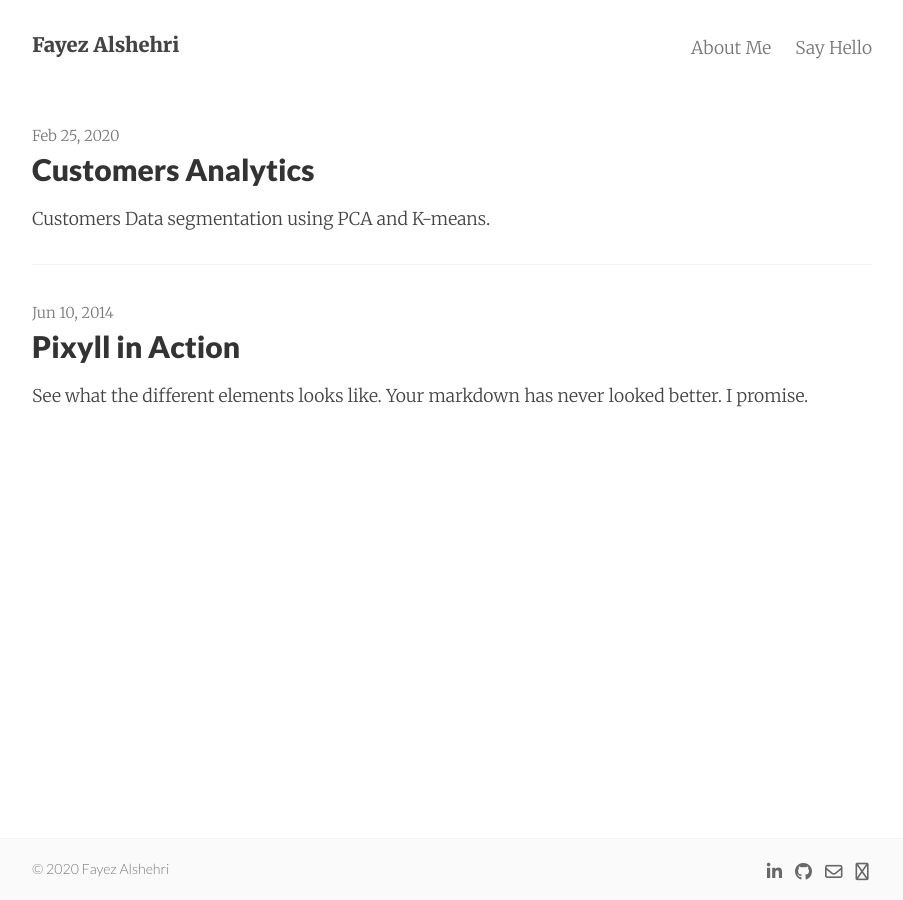
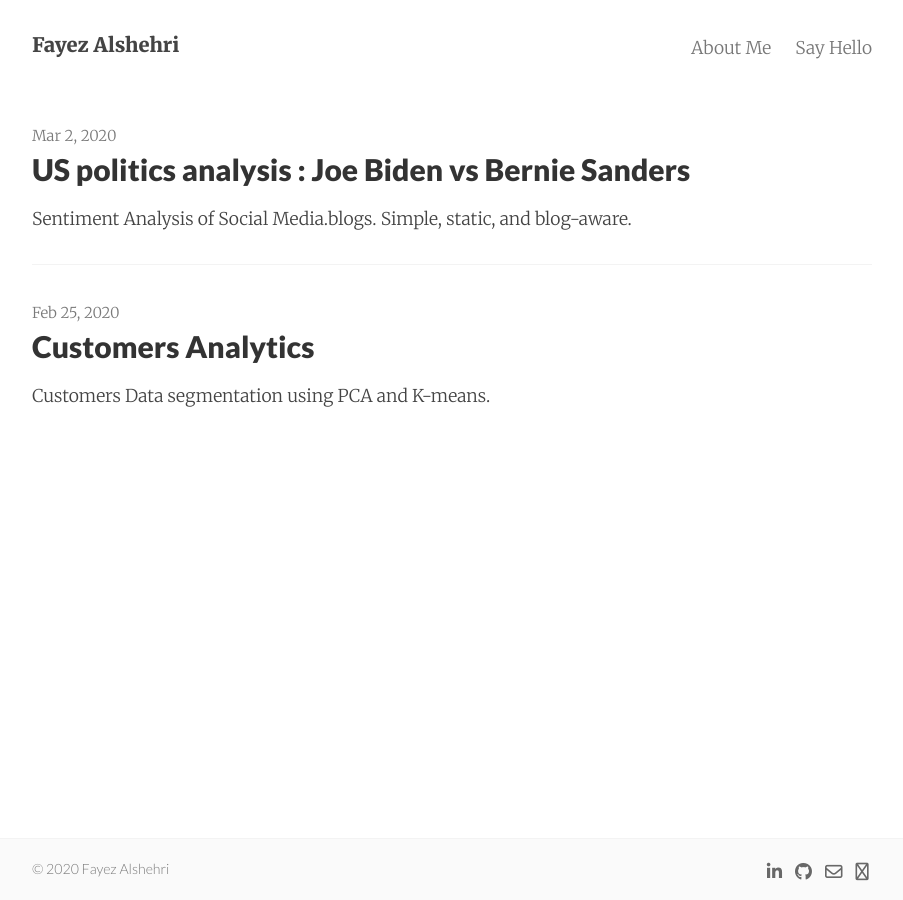
Before and after one commit to fayez-als/fayez-als.github.io, a Jekyll site: the page built from index.html, in a window 1280 px wide. Shown: the whole page, without its empty margins (188-1091 px from the left). Built offline with Jekyll 4.4.1, drawn with Linux system fonts in a browser that asks for light colours; nearby versions of some CDN libraries; the list of posts is cut into pages by our own code; some of the changed lines change nothing that is shown.

Commit message:
Update 2014-06-10-Politics.md

````diff
--- a/_posts/2014-06-10-Politics.md
+++ b/_posts/2014-06-10-Politics.md
@@ -1,174 +1,113 @@
 ---
 layout:     post
-title:      Pixyll in Action
-date:       2014-06-10 12:31:19
-summary:    See what the different elements looks like. Your markdown has never looked better. I promise.
+title:      "US politics analysis : Joe Biden vs Bernie Sanders"
+date:       2020-03-02 12:32:18
+summary:    Sentiment Analysis of Social Media.blogs. Simple, static, and blog-aware.
 categories: jekyll pixyll
 ---
 
-There is a significant amount of subtle, yet precisely calibrated, styling to ensure
-that your content is emphasized while still looking aesthetically pleasing.
+It's time for the US presedency election. The Democratic Party are competing together in order to beat Donald Trump and take back the white house from the Republican Party, their two top candidates are: Joe Biden; the formal vice presedent of 2008-2014 (Obama era), Bernie Sanders; the socialist who is fighting for the poor.
 
-All links are easy to [locate and discern](#), yet don't detract from the [harmony
-of a paragraph](#). The _same_ goes for italics and __bold__ elements. Even the the strikeout
-works if <del>for some reason you need to update your post</del>. For consistency's sake,
-<ins>The same goes for insertions</ins>, of course.
-
-### Code, with syntax highlighting
-
-Here's an example of some ruby code with line anchors.
-
-{% highlight ruby lineanchors %}
-# The most awesome of classes
-class Awesome < ActiveRecord::Base
-  include EvenMoreAwesome
-
-  validates_presence_of :something
-  validates :email, email_format: true
-
-  def initialize(email, name = nil)
-    self.email = email
-    self.name = name
-    self.favorite_number = 12
-    puts 'created awesomeness'
-  end
-
-  def email_format
-    email =~ /\S+@\S+\.\S+/
-  end
-end
-{% endhighlight %}
-
-Here's some CSS:
-
-{% highlight css %}
-.foobar {
-  /* Named colors rule */
-  color: tomato;
-}
-{% endhighlight %}
-
-Here's some JavaScript:
-
-{% highlight js %}
-var isPresent = require('is-present')
-
-module.exports = function doStuff(things) {
-  if (isPresent(things)) {
-    doOtherStuff(things)
-  }
-}
-{% endhighlight %}
-
-Here's some HTML:
-
-{% highlight html %}
-<div class="m0 p0 bg-blue white">
-  <h3 class="h1">Hello, world!</h3>
-</div>
-{% endhighlight %}
-
-# Headings!
-
-They're responsive, and well-proportioned (in `padding`, `line-height`, `margin`, and `font-size`).
-They also heavily rely on the awesome utility, [BASSCSS](http://www.basscss.com/).
-
-##### They draw the perfect amount of attention
-
-This allows your content to have the proper informational and contextual hierarchy. Yay.
-
-### There are lists, too
-
-  * Apples
-  * Oranges
-  * Potatoes
-  * Milk
-
-  1. Mow the lawn
-  2. Feed the dog
-  3. Dance
-
-### Images look great, too
-
-![desk](https://cloud.githubusercontent.com/assets/1424573/3378137/abac6d7c-fbe6-11e3-8e09-55745b6a8176.png)
-
-_![desk](https://cloud.githubusercontent.com/assets/1424573/3378137/abac6d7c-fbe6-11e3-8e09-55745b6a8176.png)_
+Lets analyse twitter and take a glimpse on what the public think of each candidate during the last week.
 
 
-### There are also pretty colors
 
-Also the result of [BASSCSS](http://www.basscss.com/), you can <span class="bg-dark-gray white">highlight</span> certain components
-of a <span class="red">post</span> <span class="mid-gray">with</span> <span class="green">CSS</span> <span class="orange">classes</span>.
+The steps are:
 
-I don't recommend using blue, though. It looks like a <span class="blue">link</span>.
-
-### Footnotes!
-
-Markdown footnotes are supported, and they look great! Simply put e.g. `[^1]` where you want the footnote to appear,[^1] and then add
-the reference at the end of your markdown.
-
-### Stylish blockquotes included
-
-You can use the markdown quote syntax, `>` for simple quotes.
-
-> Lorem ipsum dolor sit amet, consectetur adipiscing elit. Suspendisse quis porta mauris.
-
-However, you need to inject html if you'd like a citation footer. I will be working on a way to
-hopefully sidestep this inconvenience.
-
-<blockquote>
-  <p>
-    Perfection is achieved, not when there is nothing more to add, but when there is nothing left to take away.
-  </p>
-  <footer><cite title="Antoine de Saint-Exupéry">Antoine de Saint-Exupéry</cite></footer>
-</blockquote>
+1- search for the candidates in twtter and upload the tweets in mongoDB.
+2- clean and prepare the data.
+3- perform sentiment analysis on each candidate.
 
 
-### Tables
+I will write the whole project in one code chunk for each analysis
 
-Tables represent tabular data and can be built using markdown syntax.  They are rendered responsively in Pixyll for a variety of screen widths.
+###First loading the required libraries
 
-Here's a simple example of a table:
 
-| Quantity | Description |     Price |
-|----------+-------------+----------:|
-|        2 |      Orange |     $0.99 |
-|        1 |   Pineapple |     $2.99 |
-|        4 |      Banana |     $0.39 |
-|==========|=============|===========|
-|          |   **Total** | **$6.14** |
+``` python
+import numpy as np
+import pandas as pd
+import pymongo
+from pymongo import MongoClient
+from bs4 import BeautifulSoup
+from nltk.tokenize import TweetTokenizer
+from nltk.corpus import stopwords
+import string
+from nltk.sentiment.vader import SentimentIntensityAnalyzer
+import matplotlib.pyplot as plt
+from bs4 import BeautifulSoup
+from nltk.tokenize import TweetTokenizer
+from nltk.corpus import stopwords
+import string
+from nltk.sentiment.vader import SentimentIntensityAnalyzer
+import nltk
 
-A table must have a body of one or more rows, but can optionally also have a header or footer.
 
-The cells in a column, including the header row cell, can either be aligned:
+client = MongoClient('mongodb+srv://Fayez:******@cluster0-yimhi.mongodb.net/test?retryWrites=true&w=majority')
+db = client['tweets']
+collection = db.joe
 
-- left,
-- right or
-- center.
+q = 'Joe Biden-filter:retweets AND -filter:replies'
+url = 'https://api.Twitter.com/1.1/search/tweets.json'
+pms = {'q' : q, 'count' : 100, 'lang' : 'en', 'result_type': 'recent', 'tweet_mode':'extended'}
+auth = OAuth1(API_key, secret_key, Access_token, token_secret)
+res = requests.get(url, params = pms, auth=auth)
 
-Most inline text formatting is available in table cells, block-level formatting are not.
+pages_counter = 0
+number_of_pages = 100
 
-|----------------+----------------------+------------------------+----------------------------------|
-| Default header | Left header          |     Center header      |                     Right header |
-|----------------|:---------------------|:----------------------:|---------------------------------:|
-| Default        | Left                 |        Center          |                            Right |
-| *Italic*       | **Bold**             |   ***Bold italic***    |                      `monospace` |
-| [link text](#) | ```code```           |     ~~Strikeout~~      |              <ins>Insertion<ins> |
-| line<br/>break | "Smart quotes"       | <mark>highlight</mark> | <span class="green">green</span> |
-| Footnote[^2]   | <sub>subscript</sub> | <sup>superscript</sup> |     <span class="red">red</span> |
-|================+======================+========================+==================================+
-| Footer row                                                                                        |
-|----------------+----------------------+------------------------+----------------------------------|
+while pages_counter < number_of_pages:
+    pages_counter += 1
+    res = requests.get(url, params = pms, auth=auth)
+    print("Connection status: %s" % res.reason)
+    tweets = res.json()
+    ids = [i['id'] for i in tweets['statuses']]
+    # collect ids of all tweets to select min(val)
+    pms['max_id'] = min(ids) - 1
+    # because it would include and then duplicate
+    collection.insert_many(tweets['statuses'])
 
-### There's more being added all the time
 
-Checkout the [Github repository](https://github.com/johnotander/pixyll) to request,
-or add, features.
 
-Happy writing.
+documents = []
+for doc in collection.find():
+    documents.append(doc)
 
----
+df = pd.DataFrame(documents)
 
-[^1]: Important information that may distract from the main text can go in footnotes.
+df['tweet_source'] = df['source'].apply(lambda x: BeautifulSoup(x).get_text())
+devices = list(set(df[df['tweet_source'].str.startswith('Twitter')]['tweet_source']))
+devices.remove('Twitter Media Studio')
 
-[^2]: Footnotes will work in tables since they're just links.
+devices.remove('Twitter Media Studio - LiveCut')
+df = df[df['tweet_source'].isin(devices)]
+df['tokens'] = df['full_text'].apply(TweetTokenizer().tokenize)
+stopwords_vocabulary = stopwords.words('english')
+df['stopwords'] = df['tokens'].apply(lambda x: [i for i in x if i.lower() not in stopwords_vocabulary])
+
+
+punctuations = list(string.punctuation)
+
+df['punctuation'] = df['stopwords'].apply(lambda x: [i for i in x if i not in punctuations])
+
+df['digits'] = df['punctuation'].apply(lambda x: [i for i in x if i[0] not in list(string.digits)])
+
+df['final'] = df['digits'].apply(lambda x: [i for i in x if len(i) > 1])
+sentiment = SentimentIntensityAnalyzer()
+
+df['sentiment'] = df.full_text.apply(lambda x: sentiment.polarity_scores(x)['compound'])
+
+pos = len(df[df.sentiment > 0])
+neg = len(df[df.sentiment < 0])
+neu = len(df[df.sentiment == 0])
+
+y = [pos, neu, neg]  # vector of y-values
+
+plt.title("Analysis of tweets for Bernie Sanders")
+plt.ylabel('Number of tweets')
+plt.xticks(range(len(y)), ['positive', 'neutral', 'negative'])
+plt.bar(range(len(y)), height=y, width = 0.75, align = 'center', alpha = 0.8)
+
+plt.show()
+
+```
````
